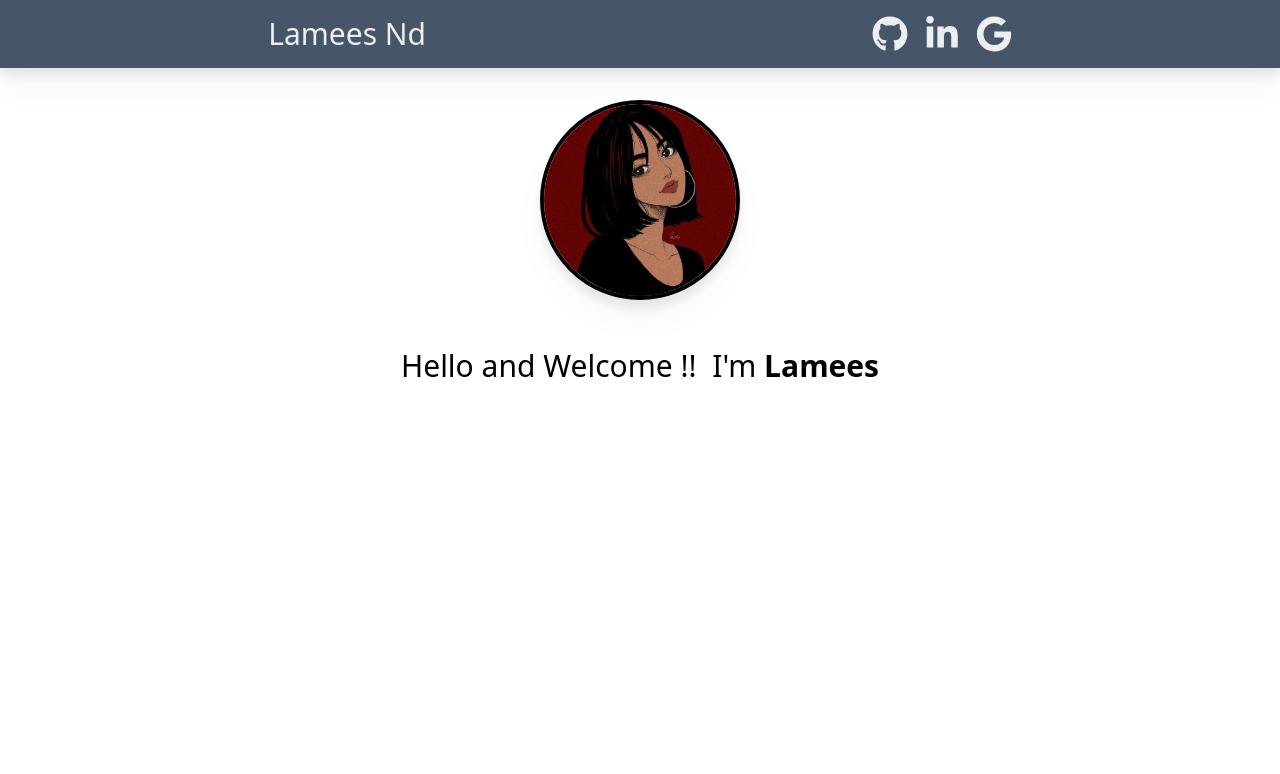
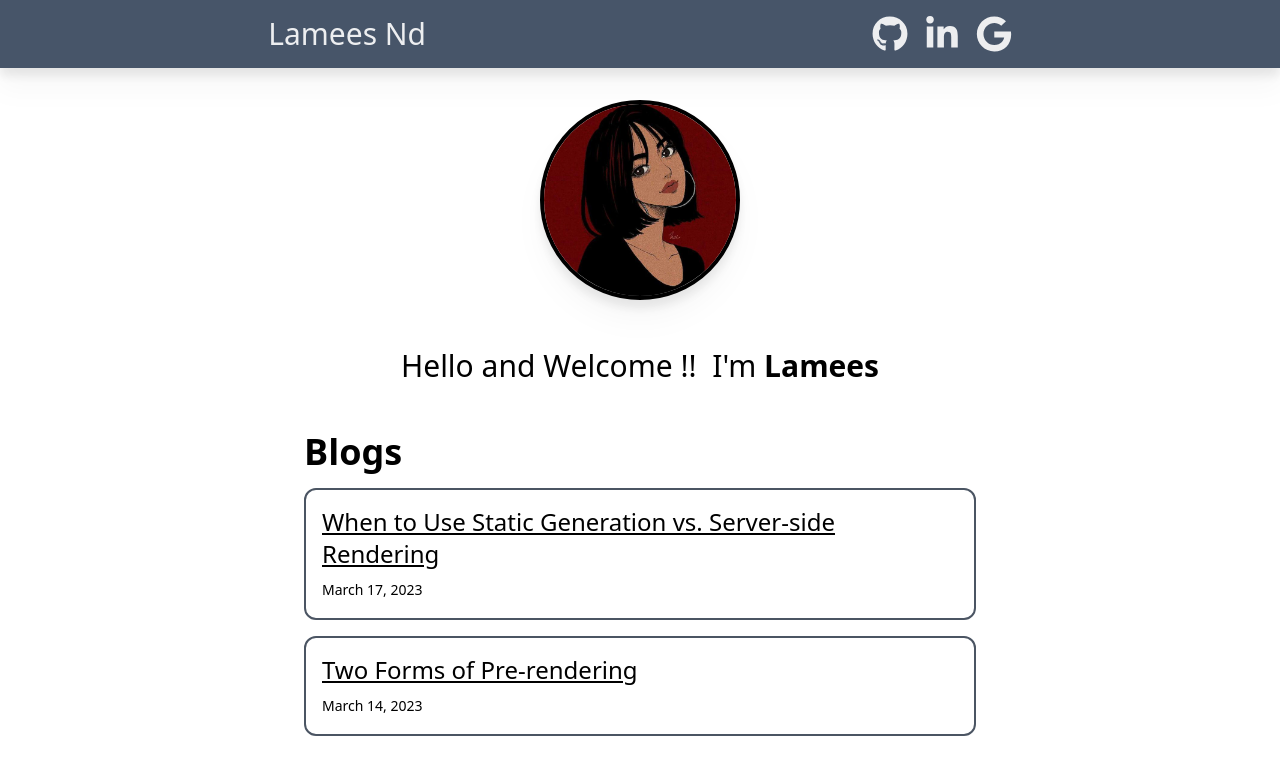
Before and after one commit to lameesnd/next-blog, a Next.js app: page / in a window 1280 px wide. Shown: the top 774 px of the page. Built offline with nearby package versions, Linux system fonts and the light colour scheme.

Commit message:
add blog posts with dynamic routing

```diff
--- /dev/null
+++ b/app/components/ListItem.tsx
@@ -0,0 +1,23 @@
+import React from "react";
+import Link from "next/link";
+import getFormattedDate from "@/lib/getFormattedDate";
+type Props = {
+  post: BlogPost;
+};
+
+export default function ListItem({ post }: Props) {
+  const { id, title, date } = post;
+  const formattedDate = getFormattedDate(date);
+  return (
+    <li className="border-2 border-gray-600 dark:border-slate-600 p-4 rounded-xl mt-4 text-2xl dark:text-white/90">
+      <Link
+        href={`/posts/${id}`}
+        className="underline hover:text-black/70 dark:hover:text-white"
+      >
+        {title}
+      </Link>
+      <br />
+      <span className="text-sm mt-1">{formattedDate}</span>
+    </li>
+  );
+}
--- /dev/null
+++ b/app/components/Posts.tsx
@@ -0,0 +1,18 @@
+import React from "react";
+import { getSortedPostsData } from "@/lib/posts";
+import ListItem from "./ListItem";
+
+export default function Posts() {
+  const posts = getSortedPostsData();
+
+  return (
+    <section className="mt-6 mx-auto max-w-2xl">
+      <h2 className="text-4xl font-bold dark:text-white/90">Blogs</h2>
+      <ul className="w-full">
+        {posts.map((post) => (
+          <ListItem post={post} />
+        ))}
+      </ul>
+    </section>
+  );
+}
--- a/app/page.tsx
+++ b/app/page.tsx
@@ -1,3 +1,5 @@
+import Posts from "./components/Posts";
+
 export default function Home() {
   return (
     <main className="px-6 mx-auto">
@@ -7,6 +9,7 @@
           I'm <span className="font-bold">Lamees</span>
         </span>
       </p>
+      <Posts />
     </main>
   );
 }
--- /dev/null
+++ b/app/posts/[postId]/not-found.tsx
@@ -0,0 +1,3 @@
+export default function NotFound() {
+  return <h1>The requested post does not exist.</h1>;
+}
--- /dev/null
+++ b/app/posts/[postId]/page.tsx
@@ -0,0 +1,40 @@
+import { getSortedPostsData, getPostData } from "@/lib/posts";
+import React from "react";
+import { notFound } from "next/navigation";
+import getFormattedDate from "@/lib/getFormattedDate";
+import Link from "next/link";
+export function generateMetadata({ params }: { params: { postId: string } }) {
+  const posts = getSortedPostsData();
+  const { postId } = params;
+  const post = posts.find((post) => post.id === postId);
+
+  if (!post) {
+    return {
+      title: "Post Not Found",
+    };
+  }
+  return { title: `Post ${post.title}` };
+}
+
+export default async function Post({ params }: { params: { postId: string } }) {
+  const posts = getSortedPostsData();
+  const { postId } = params;
+
+  if (!posts.find((post) => post.id === postId)) {
+    return notFound();
+  }
+  const { title, date, contentHtml } = await getPostData(postId);
+  const pubDate = getFormattedDate(date);
+  return (
+    <main className="px-6 prose prose-xl prose-slate dark:prose-invert mx-auto">
+      <h1 className="text-3xl mt-4 mb-0">{title}</h1>
+      <p className="mt-0">{pubDate}</p>
+      <article>
+        <section dangerouslySetInnerHTML={{ __html: contentHtml }} />
+        <p>
+          <Link href="/">← Back to home</Link>
+        </p>
+      </article>
+    </main>
+  );
+}
--- /dev/null
+++ b/blogposts/pre-rendering.md
@@ -0,0 +1,11 @@
+---
+title: 'Two Forms of Pre-rendering'
+date: '2023-03-14'
+---
+
+Next.js has two forms of pre-rendering: **Static Generation** and **Server-side Rendering**. The difference is in **when** it generates the HTML for a page.
+
+- **Static Generation** is the pre-rendering method that generates the HTML at **build time**. The pre-rendered HTML is then _reused_ on each request.
+- **Server-side Rendering** is the pre-rendering method that generates the HTML on **each request**.
+
+Importantly, Next.js lets you **choose** which pre-rendering form to use for each page. You can create a "hybrid" Next.js app by using Static Generation for most pages and using Server-side Rendering for others.
--- /dev/null
+++ b/blogposts/ssg-ssr.md
@@ -0,0 +1,19 @@
+---
+title: 'When to Use Static Generation vs. Server-side Rendering'
+date: '2023-03-17'
+---
+
+We recommend using **Static Generation** (with and without data) whenever possible because your page can be built once and served by CDN, which makes it much faster than having a server render the page on every request.
+
+You can use Static Generation for many types of pages, including:
+
+- Marketing pages
+- Blog posts
+- E-commerce product listings
+- Help and documentation
+
+You should ask yourself: "Can I pre-render this page **ahead** of a user's request?" If the answer is yes, then you should choose Static Generation.
+
+On the other hand, Static Generation is **not** a good idea if you cannot pre-render a page ahead of a user's request. Maybe your page shows frequently updated data, and the page content changes on every request.
+
+In that case, you can use **Server-Side Rendering**. It will be slower, but the pre-rendered page will always be up-to-date. Or you can skip pre-rendering and use client-side JavaScript to populate data.
--- /dev/null
+++ b/lib/getFormattedDate.tsx
@@ -0,0 +1,5 @@
+export default function getFormattedDate(dateString: string): string {
+  return new Intl.DateTimeFormat("en-US", { dateStyle: "long" }).format(
+    new Date(dateString)
+  );
+}
--- /dev/null
+++ b/lib/posts.tsx
@@ -0,0 +1,57 @@
+import fs from "fs";
+import path from "path";
+import matter from "gray-matter";
+import { remark } from "remark";
+import html from "remark-html";
+
+const postsDirectory = path.join(process.cwd(), "blogposts");
+
+export function getSortedPostsData() {
+  // Get file names under /posts
+  const fileNames = fs.readdirSync(postsDirectory);
+  const allPostsData = fileNames.map((fileName) => {
+    // Remove ".md" from file name to get id
+    const id = fileName.replace(/\.md$/, "");
+
+    // Read markdown file as string
+    const fullPath = path.join(postsDirectory, fileName);
+    const fileContents = fs.readFileSync(fullPath, "utf8");
+
+    // Use gray-matter to parse the post metadata section
+    const matterResult = matter(fileContents);
+
+    const blogPost: BlogPost = {
+      id,
+      title: matterResult.data.title,
+      date: matterResult.data.date,
+    };
+    // Combine the data with the id
+    return blogPost;
+  });
+  // Sort posts by date
+  return allPostsData.sort((a, b) => (a.date < b.date ? 1 : -1));
+}
+
+export async function getPostData(id: string) {
+  const fullPath = path.join(postsDirectory, `${id}.md`);
+  const fileContents = fs.readFileSync(fullPath, "utf8");
+
+  // Use gray-matter to parse the post metadata section
+  const matterResult = matter(fileContents);
+
+  const processedContent = await remark()
+    .use(html)
+    .process(matterResult.content);
+
+  const contentHtml = processedContent.toString();
+
+  const blogPostWithHTML: BlogPost & { contentHtml: string } = {
+    id,
+    title: matterResult.data.title,
+    date: matterResult.data.date,
+    contentHtml,
+  };
+
+  // Combine the data with the id
+  return blogPostWithHTML;
+}
--- a/package.json
+++ b/package.json
@@ -9,10 +9,13 @@
     "lint": "next lint"
   },
   "dependencies": {
+    "gray-matter": "^4.0.3",
     "next": "14.2.5",
     "react": "^18",
     "react-dom": "^18",
-    "react-icons": "^5.2.1"
+    "react-icons": "^5.2.1",
+    "remark": "^15.0.1",
+    "remark-html": "^16.0.1"
   },
   "devDependencies": {
     "@tailwindcss/typography": "^0.5.13",
--- /dev/null
+++ b/types.d.ts
@@ -0,0 +1,5 @@
+type BlogPost = {
+    id: string,
+    title: string,
+    date: string
+}
```
Also changed, not shown: 1 other file (tests, documents, lock files or other folders).
